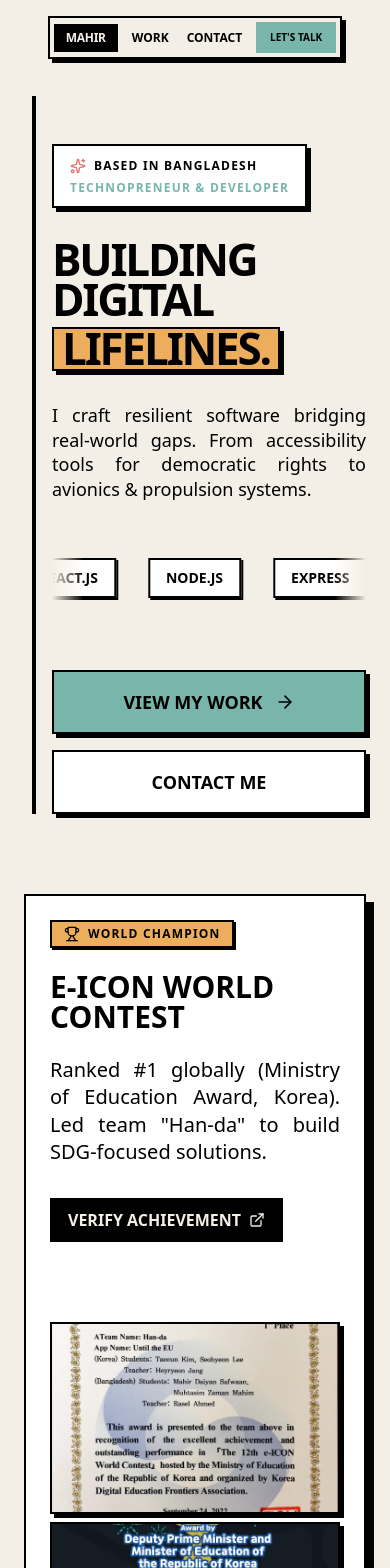
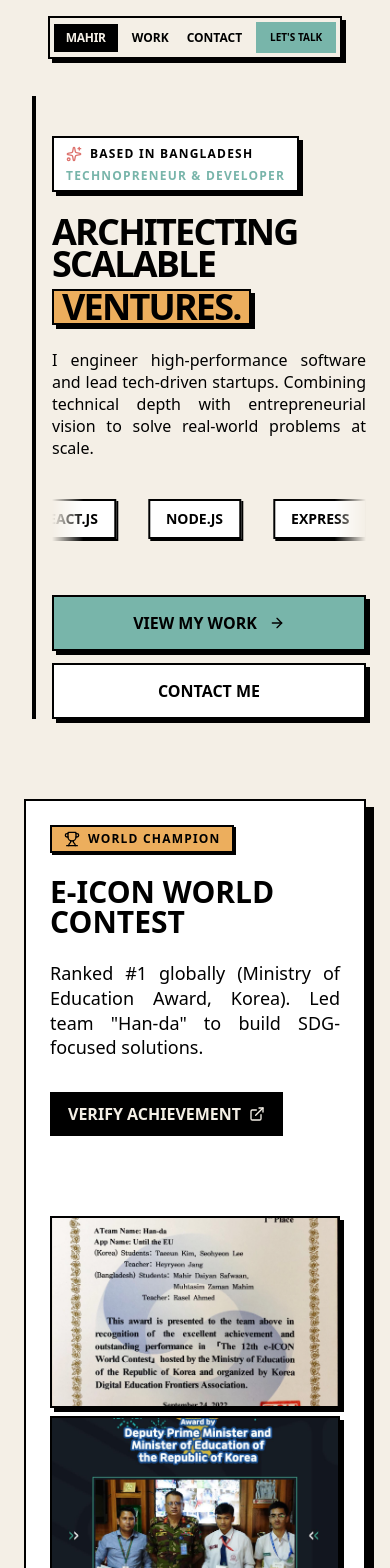
Before and after one commit to MahirDaiyanSafwaan3399/tech-portfolio, a Next.js app: page / in a window 390 px wide. Shown: the top 1568 px of the page. Built offline with nearby package versions, Linux system fonts and the light colour scheme.

Commit message:
fixed a little bit

```diff
--- a/app/page.tsx
+++ b/app/page.tsx
@@ -17,8 +17,8 @@ export default function Home() {
 
       <main className="relative pt-24 md:pt-32 pb-40 px-6 sm:px-8 lg:px-12 max-w-[1400px] mx-auto space-y-20 md:space-y-32 overflow-hidden">
         {/* HERO SECTION */}
-        <section className="relative flex flex-col items-start space-y-8 pt-12 md:pt-20 border-l-4 border-black pl-4 sm:pl-6 md:pl-10 ml-2 sm:ml-0">
-          <div className="inline-flex flex-col sm:flex-row items-start sm:items-center gap-2 sm:gap-4 px-4 py-3 sm:py-2 border-2 border-black bg-white text-xs sm:text-sm text-black shadow-[4px_4px_0px_#000]">
+        <section className="relative flex flex-col items-start space-y-6 sm:space-y-8 pt-10 xs:pt-12 md:pt-20 border-l-4 border-black pl-4 sm:pl-6 md:pl-10 ml-2 sm:ml-0">
+          <div className="inline-flex flex-col sm:flex-row items-start sm:items-center gap-2 sm:gap-4 px-3 sm:px-4 py-2 sm:py-2 border-2 border-black bg-white text-xs sm:text-sm text-black shadow-[4px_4px_0px_#000] animate-fade-up">
             <div className="flex items-center gap-2">
               <Sparkles className="w-4 h-4 text-[#DD726D]" />
               <span className="font-bold uppercase tracking-widest leading-none">Based in Bangladesh</span>
@@ -27,16 +27,16 @@ export default function Home() {
             <span className="font-black uppercase tracking-widest text-[#78B5AA] leading-none">Technopreneur & Developer</span>
           </div>
 
-          <h1 className="text-[2.75rem] xs:text-5xl sm:text-7xl md:text-8xl lg:text-[7rem] font-black tracking-tighter text-black uppercase leading-[0.9] md:leading-[0.9] break-words">
-            Building <br className="hidden sm:block" />
-            Digital <span className="bg-[#ECAE5D] px-2 border-2 border-black mt-2 inline-block shadow-[4px_4px_0px_#000] sm:shadow-[6px_6px_0px_#000]">Lifelines.</span>
+          <h1 className="text-4xl xs:text-5xl sm:text-6xl md:text-7xl lg:text-[7rem] font-black tracking-tighter text-black uppercase leading-[0.9] md:leading-[0.9] break-words animate-fade-up" style={{ animationDelay: "150ms" }}>
+            Architecting <br className="hidden sm:block" />
+            Scalable <span className="bg-[#ECAE5D] px-2 border-2 border-black mt-2 inline-block shadow-[4px_4px_0px_#000] sm:shadow-[6px_6px_0px_#000]">Ventures.</span>
           </h1>
 
-          <p className="text-lg sm:text-2xl md:text-3xl text-black max-w-3xl leading-snug font-medium text-justify">
-            I craft resilient software bridging real-world gaps. From accessibility tools for democratic rights to avionics & propulsion systems.
+          <p className="text-base xs:text-lg sm:text-2xl md:text-3xl text-black max-w-3xl leading-snug font-medium text-justify animate-fade-up" style={{ animationDelay: "300ms" }}>
+            I engineer high-performance software and lead tech-driven startups. Combining technical depth with entrepreneurial vision to solve real-world problems at scale.
           </p>
 
-          <div className="w-full relative max-w-3xl pt-4 overflow-hidden [mask-image:linear-gradient(to_right,transparent,black_10%,black_90%,transparent)]">
+          <div className="w-full relative max-w-3xl pt-2 sm:pt-4 overflow-hidden [mask-image:linear-gradient(to_right,transparent,black_10%,black_90%,transparent)] animate-fade-up" style={{ animationDelay: "450ms" }}>
             <Marquee className="py-2" pauseOnHover={true} repeat={3}>
               {["React Native", "React.js", "Node.js", "Express", "Firebase", "Python", "Kalman Filters", "PID Control", "STM32"].map(skill => (
                 <span key={skill} className="px-4 py-2 mx-2 border-2 border-black bg-white text-sm font-black text-black uppercase shadow-[2px_2px_0px_#000] hover:bg-black hover:text-[#f4efe6] transition-colors whitespace-nowrap cursor-pointer">
@@ -46,17 +46,17 @@ export default function Home() {
             </Marquee>
           </div>
 
-          <div className="flex flex-col sm:flex-row gap-4 sm:gap-6 pt-8 w-full sm:w-auto">
+          <div className="flex flex-col sm:flex-row gap-3 sm:gap-6 pt-6 sm:pt-8 w-full sm:w-auto animate-fade-up" style={{ animationDelay: "600ms" }}>
             <Link
               href="#projects"
-              className="group flex items-center justify-center gap-3 px-8 py-4 bg-[#78B5AA] border-2 border-black text-black text-lg font-black uppercase hover:-translate-y-1 transition-transform shadow-[4px_4px_0px_#000] w-full sm:w-auto"
+              className="group flex items-center justify-center gap-3 px-6 sm:px-8 py-3.5 sm:py-4 bg-[#78B5AA] border-2 border-black text-black text-base sm:text-lg font-black uppercase hover:-translate-y-1 transition-transform shadow-[4px_4px_0px_#000] w-full sm:w-auto"
             >
               View My Work
-              <ArrowRight className="w-5 h-5 group-hover:translate-x-1 transition-transform" />
+              <ArrowRight className="w-4 h-4 sm:w-5 sm:h-5 group-hover:translate-x-1 transition-transform" />
             </Link>
             <a
               href="mailto:msafwaan30@gmail.com"
-              className="flex items-center justify-center gap-3 px-8 py-4 bg-white border-2 border-black text-black text-lg font-black uppercase hover:bg-black hover:text-[#f4efe6] transition-colors shadow-[4px_4px_0px_#000] w-full sm:w-auto"
+              className="flex items-center justify-center gap-3 px-6 sm:px-8 py-3.5 sm:py-4 bg-white border-2 border-black text-black text-base sm:text-lg font-black uppercase hover:bg-black hover:text-[#f4efe6] transition-colors shadow-[4px_4px_0px_#000] w-full sm:w-auto"
             >
               Contact Me
             </a>
@@ -74,10 +74,10 @@ export default function Home() {
                   <div className="inline-flex items-center gap-2 px-3 py-1 bg-[#ECAE5D] border-2 border-black text-black text-xs font-black uppercase tracking-widest shadow-[2px_2px_0px_#000]">
                     <Trophy className="w-4 h-4" /> World Champion
                   </div>
-                  <h2 className="text-3xl sm:text-4xl md:text-5xl lg:text-6xl font-black text-black uppercase leading-none break-words">
+                  <h2 className="text-3xl xs:text-4xl sm:text-5xl md:text-6xl font-black text-black uppercase leading-none break-words">
                     e-ICON World Contest
                   </h2>
-                  <p className="text-xl font-medium text-black max-w-lg leading-snug text-justify">
+                  <p className="text-lg sm:text-xl font-medium text-black max-w-lg leading-snug text-justify">
                     Ranked #1 globally (Ministry of Education Award, Korea). Led team "Han-da" to build SDG-focused solutions.
                   </p>
                 </div>
@@ -111,8 +111,8 @@ export default function Home() {
             <div className="relative z-10 flex flex-col h-full justify-between">
               <Code2 className="w-12 h-12 sm:w-16 sm:h-16 mb-6 text-[#78B5AA]" />
               <div className="space-y-4 sm:space-y-6">
-                <h3 className="text-2xl sm:text-3xl md:text-4xl font-black uppercase leading-none break-words">The Code Behind The Cause.</h3>
-                <p className="text-lg font-medium leading-snug opacity-90 text-justify">
+                <h3 className="text-2xl xs:text-3xl sm:text-4xl md:text-4xl lg:text-5xl font-black uppercase leading-[1.1] break-words">The Code Behind The Cause.</h3>
+                <p className="text-base sm:text-lg font-medium leading-snug opacity-90 text-justify">
                   I debug society. From enabling democratic rights to helping families in financial distress.
                 </p>
               </div>
@@ -122,8 +122,8 @@ export default function Home() {
 
         {/* EXPERIENCE SECTION */}
         <section className="space-y-8 sm:space-y-12 pb-10">
-          <div className="flex items-end justify-between border-b-4 border-black pb-4 sm:pb-8">
-            <h2 className="text-4xl sm:text-5xl md:text-7xl font-black text-black uppercase tracking-tighter break-words">
+          <div className="flex items-end justify-between border-b-4 border-black pb-4 sm:pb-8 lg:pb-10">
+            <h2 className="text-3xl xs:text-4xl sm:text-5xl md:text-7xl font-black text-black uppercase tracking-tighter break-words">
               Professional Journey.
             </h2>
           </div>
@@ -221,8 +221,8 @@ export default function Home() {
 
         {/* EDUCATION SECTION */}
         <section id="education" className="space-y-8 sm:space-y-12 pb-10">
-          <div className="flex items-end justify-between border-b-4 border-black pb-4 sm:pb-8">
-            <h2 className="text-4xl sm:text-5xl md:text-7xl font-black text-black uppercase tracking-tighter break-words">
+          <div className="flex items-end justify-between border-b-4 border-black pb-4 sm:pb-8 lg:pb-10">
+            <h2 className="text-3xl xs:text-4xl sm:text-5xl md:text-7xl font-black text-black uppercase tracking-tighter break-words">
               Academic Foundation.
             </h2>
           </div>
@@ -249,12 +249,12 @@ export default function Home() {
                     </div>
                   </div>
 
-                  <div className="space-y-6">
-                    <h3 className="text-4xl sm:text-5xl lg:text-6xl font-black text-black uppercase leading-[0.8] tracking-tighter">
+                  <div className="space-y-4 sm:space-y-6">
+                    <h3 className="text-3xl xs:text-4xl sm:text-5xl lg:text-6xl font-black text-black uppercase leading-[0.9] tracking-tighter break-words">
                       Rajshahi University <br />
-                      <span className="text-white/80 select-none font-black">of Engineering &amp; Technology</span>
+                      <span className="text-white/80 select-none font-black block mt-1">of Engineering <br className="lg:hidden" />&amp; Technology</span>
                     </h3>
-                    <div className="bg-white border-2 border-black p-4 shadow-[4px_4px_0px_#000] inline-block">
+                    <div className="bg-white border-2 border-black p-3 sm:p-4 shadow-[4px_4px_0px_#000] inline-block w-full sm:w-auto">
                       <p className="text-xs font-black uppercase text-black/80 mb-1">Degree Program</p>
                       <p className="text-sm sm:text-lg font-black text-black uppercase leading-tight">
                         B.Sc. in Electrical &amp; Electronic Engineering
@@ -295,12 +295,12 @@ export default function Home() {
                     </div>
                   </div>
 
-                  <div className="space-y-6">
-                    <h3 className="text-4xl sm:text-5xl lg:text-6xl font-black text-black uppercase leading-[0.8] tracking-tighter">
+                  <div className="space-y-4 sm:space-y-6">
+                    <h3 className="text-3xl xs:text-4xl sm:text-5xl lg:text-6xl font-black text-black uppercase leading-[0.9] tracking-tighter break-words">
                       Dhaka Residential <br />
-                      <span className="text-white/80 select-none font-black">Model College (DRMC)</span>
+                      <span className="text-white/80 select-none font-black block mt-1">Model College <br className="lg:hidden" />(DRMC)</span>
                     </h3>
-                    <div className="bg-white border-2 border-black p-4 shadow-[4px_4px_0px_#000] inline-block">
+                    <div className="bg-white border-2 border-black p-3 sm:p-4 shadow-[4px_4px_0px_#000] inline-block w-full sm:w-auto">
                       <p className="text-xs font-black uppercase text-black/80 mb-1">Certification</p>
                       <p className="text-sm sm:text-lg font-black text-black uppercase leading-tight">
                         Higher Secondary Certificate (HSC)
@@ -324,8 +324,8 @@ export default function Home() {
 
         {/* PROJECTS SECTION */}
         <section id="projects" className="space-y-8 sm:space-y-12 scroll-mt-32">
-          <div className="flex flex-col sm:flex-row items-start sm:items-end justify-between border-b-4 border-black pb-4 sm:pb-8 gap-4">
-            <h2 className="text-4xl sm:text-5xl md:text-7xl font-black text-black uppercase tracking-tighter break-words">
+          <div className="flex flex-col sm:flex-row items-start sm:items-end justify-between border-b-4 border-black pb-4 sm:pb-8 lg:pb-10 gap-4">
+            <h2 className="text-3xl xs:text-4xl sm:text-5xl md:text-7xl font-black text-black uppercase tracking-tighter break-words">
               Selected Work.
             </h2>
             <Link href="https://github.com/MahirDaiyanSafwaan3399" target="_blank" className="hidden md:flex items-center gap-2 text-black font-black uppercase border-2 border-black px-4 py-2 hover:bg-black hover:text-[#f4efe6] transition-colors shadow-[4px_4px_0px_#000]">
@@ -385,8 +385,8 @@ export default function Home() {
 
         {/* BEYOND THE CODE SECTION */}
         <section className="space-y-8 sm:space-y-12 pb-10">
-          <div className="flex items-end justify-between border-b-4 border-black pb-4 sm:pb-8">
-            <h2 className="text-4xl sm:text-5xl md:text-7xl font-black text-black uppercase tracking-tighter break-words">
+          <div className="flex items-end justify-between border-b-4 border-black pb-4 sm:pb-8 lg:pb-10">
+            <h2 className="text-3xl xs:text-4xl sm:text-5xl md:text-7xl font-black text-black uppercase tracking-tighter break-words">
               Beyond The Code.
             </h2>
           </div>
```
Also changed, not shown: app/components/BookSection.tsx (+6 -6 lines), app/components/ProjectCard.tsx (+6 -6 lines).
